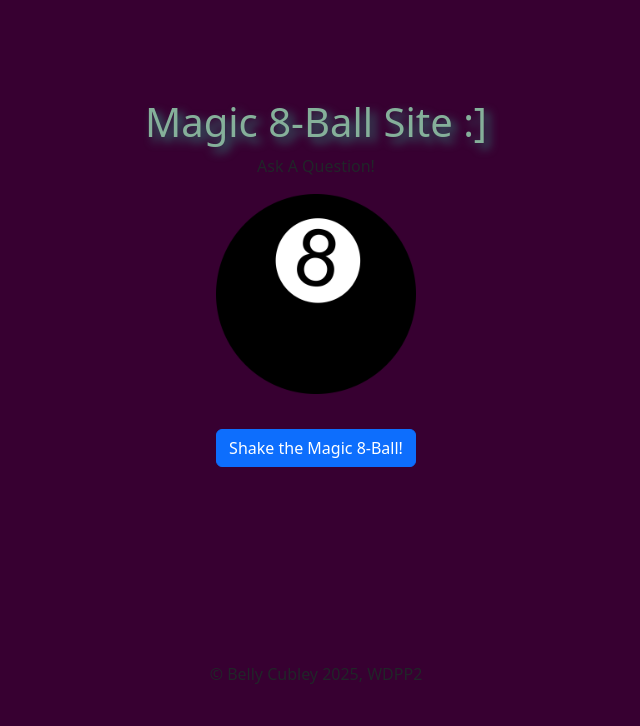
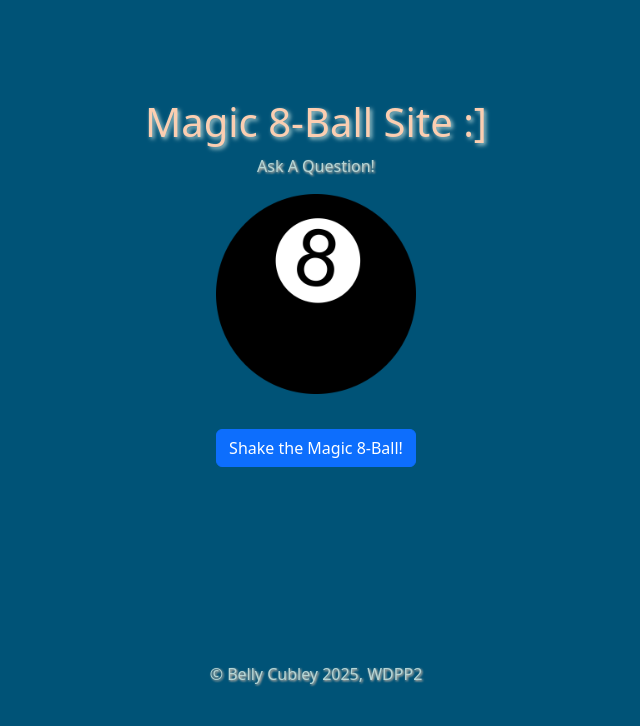
Before and after one commit to bellyfisher/8ball, a plain HTML site: page index.html in a window 1280 px wide. Shown: the whole page, without its empty margins (324-964 px from the left). Drawn offline with nearby package versions, Linux system fonts and the light colour scheme.

Commit message:
finished up

```diff
--- a/8ball.js
+++ b/8ball.js
@@ -25,14 +25,14 @@ break;
 
         case 1:
         answer = 'Signs are pointing to Yes.'
-        image = 'signs.webp'
+        image = 'pointing.png'
         color = 'text-success';
 break;
 
 
         case 2:
         answer = 'You may rely on it.'
-        image = 'maybe.png'
+        image = 'rely.png'
         color = 'text-success';
 break;
 
@@ -53,7 +53,7 @@ break;
 
         case 5:
         answer = 'Do not count on it..'
-        image = 'wouldnt.png'
+        image = 'count.png'
         color = 'text-warning';
 break;
 
--- a/index.html
+++ b/index.html
@@ -17,6 +17,8 @@
             crossorigin="anonymous"
         />
 
+        <link rel="stylesheet" href="https://cdnjs.cloudflare.com/ajax/libs/animate.css/4.1.1/animate.min.css"/>
+
         <link rel="stylesheet" href="style.css">
     </head>
 
@@ -26,7 +28,7 @@
         <main class="container text-center my-auto">
             <h1>Magic 8-Ball Site :]</h1>
             <p id="response-text">Ask A Question!</p>
-            <img src="8ball.png" alt="" id="response-img" class="img img-fluid" height="200" width="200">
+            <img src="8ball.png" alt="" id="response-img" class="img img-fluid" height="200" width="200" class="animate__animated animate__swing">
             <br>
             <button onclick="shakeMagic8Ball()" class="btn btn-primary">Shake the Magic 8-Ball!</button>
 
--- a/style.css
+++ b/style.css
@@ -1,12 +1,22 @@
 body {
-    background-color: #370031;
+    background-color: #005377;
 }
 
 h1 {
-    color: #85B09A;
-    filter: drop-shadow(5px 5px 5px #317873);
+    color: #FBCEB1;
+    filter: drop-shadow(2px 2px 2px #B5D6D6);
+}
+
+p {
+    color: #B5D6D6;
+    filter: drop-shadow(1px 1px 1px #FBCEB1);
 }
 
 img {
     padding-bottom: 35px;
+    display: inline-block;
+    margin: 0 0.5rem;
+    animation: swing;
+    animation-duration: 3s;
+    animation-delay: 2s;
 }
```
Also changed, not shown: blank.jpg (added), count.png (added), pointing.png (added), prollynot.png (added), rely.png (added), sure.png (added).
